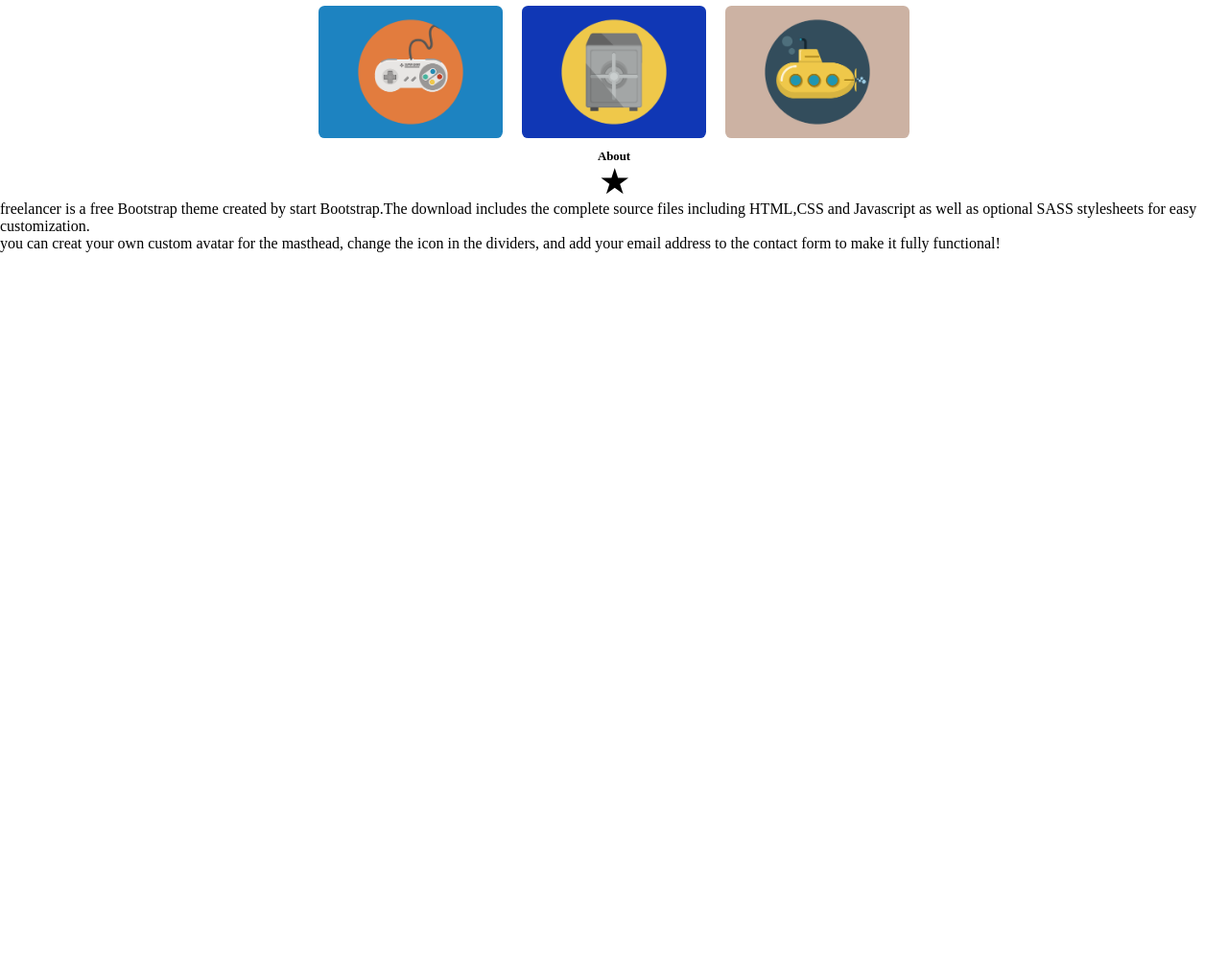
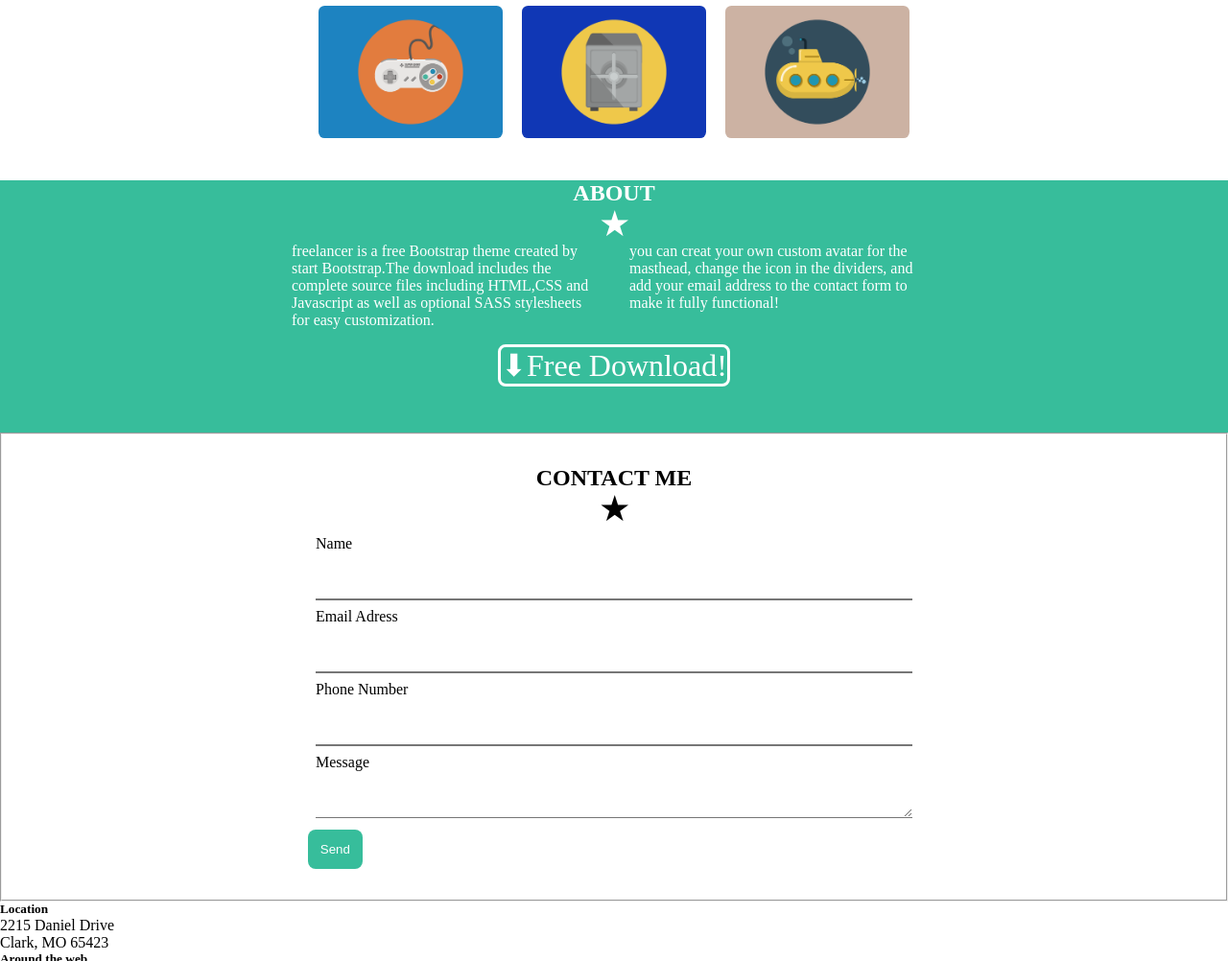
Before and after one commit to Aleeza951/duo, a plain HTML site: page index.html in a window 1280 px wide. Shown: the part 564-1566 px from the top of the page at 96% size. Before the commit the page ends 827 px from the top, so only its background shows below. Drawn offline with Linux system fonts and the light colour scheme.

Commit message:
cambios mañana jueves 24

```diff
--- a/index.html
+++ b/index.html
@@ -14,7 +14,7 @@
         <h2>Graphic Artist - Web Desinger - Illustrator</h2>
     </header>
     <nav>
-        <h1 class="port">Portfolio</h1>
+        <h1 class="cabeza">PORTFOLIO</h1>
         <h2 class="estrella">&#9733;</h2>
         <div class="activ">
             <a href="#"><img class="hobbi" src="/img/cabin.png"></a>
@@ -25,18 +25,45 @@
             <a href="#"><img class="hobbi" src="/img/safe.png"></a>
             <a href="#"><img class="hobbi" src="/img/submarine.png"></a>
         </div>
-        <h2 class="Abou">About</h2>
+    </nav>
+    <main>
+        <h2 class="cabeza">ABOUT</h2>
         <h1 class="estrella">&#9733;</h1>
         <div>
-        <P>freelancer is a free Bootstrap theme created by start Bootstrap.The download includes the complete source files including HTML,CSS and
+            <P>freelancer is a free Bootstrap theme created by start Bootstrap.The download includes the complete source files including HTML,CSS and
              Javascript as well as optional SASS stylesheets for easy customization.</P>
-         <p>you can creat your own custom avatar for the masthead, change the icon in the dividers, and add your email address
+            <p>you can creat your own custom avatar for the masthead, change the icon in the dividers, and add your email address
             to the contact form to make it fully functional!</p>
         </div>
-    <main>
-
+        <div><a class="download" href="~">&#x2B07;Free Download!</a></div>
     </main>
+    <fieldset>
+        <h1 class="cabeza">CONTACT ME</h1>
+        <h2 class="estrella">&#9733;</h2>
+        <form action="recogida.php" method="get">
+            <form action="recogida.php" method="get">
+                <label for="1">Name<input type="text" id="1" name="Nombre"/></label>
+                <label for="2">Email Adress<input type="email" id="2" name="email"/></label>
+                <label for="3">Phone Number<input type="tel" id="3" name="phone"/></label>
+                <label for="4">Message<textarea id="4" name="Message" rows="3" cols="20"></textarea></label>
+                <button type="submit">Send</button>
+            </form>
+        </form>
+    </fieldset>
     <footer>
+    <div class="row">
+    <div class="col-md-4">
+     <h5>Location</h5>
+    <p>2215 Daniel Drive<br>Clark, MO 65423</p>
+    </div>
+    <div class="col-md-4">
+      <h5>Around the web</h5>
+    <div class="social links">
+        <a href="#"><img src="facebook-icon.png"
+         alt="Facebook"></a>
+                    <a href="#"><img
+     src="twiter-icon.png" alt="Twiter"></a>
+                    <a href="#"><img
 
     </footer>
     </body>
--- a/style.css
+++ b/style.css
@@ -22,7 +22,7 @@ tittle{
     justify-content: center;
     font-weight: bold;
 }
-.port, about{
+.cabeza{
     font-size: 1.5rem;
     display: flex;
     justify-content: center;
@@ -44,6 +44,7 @@ h2{
 }
 .activ{
     text-align: center;
+    margin-bottom: 2rem;
 }
 .hobbi{
     width: 15%;
@@ -54,3 +55,48 @@ h2{
     background-color: rgb(55, 189, 155);
     color: white;
  }
+ main > div {
+    display: flex;
+    justify-content: center;
+ }
+main > div >p{
+    width: 20rem;
+    margin-left: 1rem;
+    margin-right: 1rem;
+    font-size: 1rem;
+}
+.download{
+    margin-top: 1rem;
+    margin-bottom: 3rem;
+    border: 0.2rem solid white;
+    font-size: 2rem;
+    border-radius: 0.5rem;
+}
+form{
+    width: 70%;
+    max-width: 50%;
+    min-width: 20%;
+    margin: 0 auto;
+    padding-bottom: 2rem;
+}
+label{
+ display: block;
+ margin: 0.5rem;
+}
+input, textarea{
+    width: 100%;
+    min-height: 3rem;
+    border-top: none;
+    border-left: none;
+    border-right: none;
+}
+textarea{
+    min-width: 5rem;
+}
+button{
+    color: white;
+    background-color: rgb(55, 189, 155);
+    border: none;
+    border-radius: 0.5rem;
+    padding: 0.8rem;
+}
```
